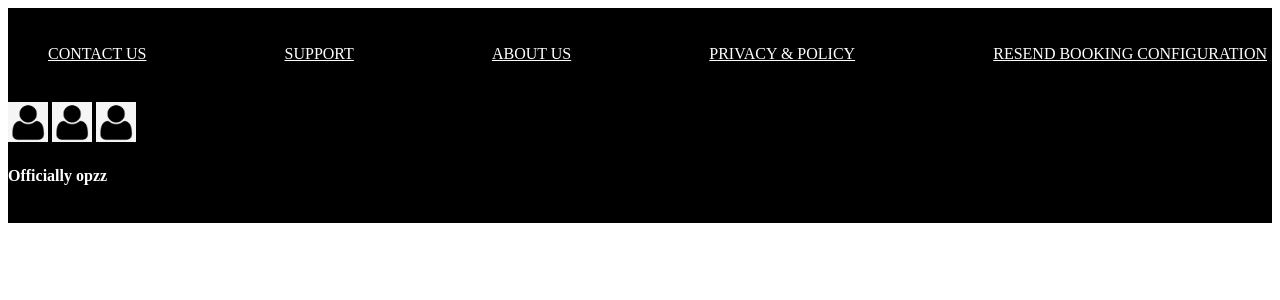
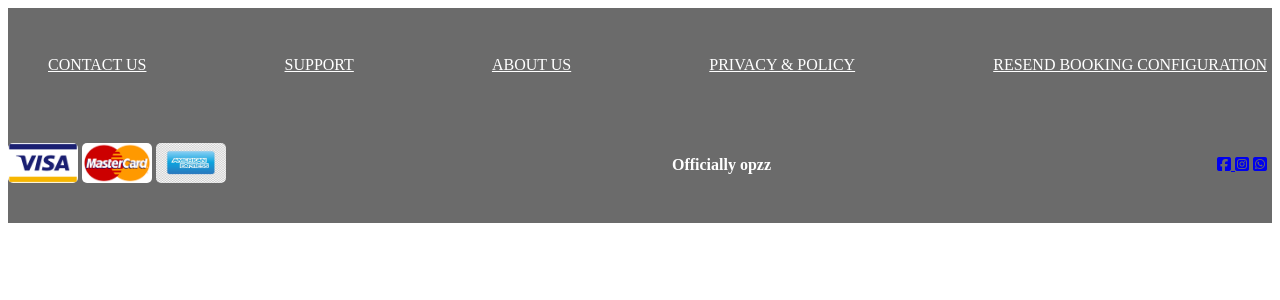
Before and after one commit to Damish-N/Cinama_booking, a PHP site: page /common/footer.php in a window 1280 px wide. Shown: the top 300 px of the page. Run offline with PHP 8.4, Linux system fonts and the light colour scheme; some libraries are stand-ins or nearby versions.

Commit message:
1:added footer

```diff
--- a/common/footer.php
+++ b/common/footer.php
@@ -10,6 +10,9 @@
           content="width=device-width, user-scalable=no, initial-scale=1.0, maximum-scale=1.0, minimum-scale=1.0">
     <meta http-equiv="X-UA-Compatible" content="ie=edge">
     <link rel="stylesheet" href="../../cinama/css/footer.css">
+    <script src="https://kit.fontawesome.com/2276aa4758.js" crossorigin="anonymous"></script>
+    <link rel="stylesheet" href="https://cdn.jsdelivr.net/npm/@fortawesome/fontawesome-free@5.15.4/css/fontawesome.min.css" integrity="sha384-jLKHWM3JRmfMU0A5x5AkjWkw/EYfGUAGagvnfryNV3F9VqM98XiIH7VBGVoxVSc7" crossorigin="anonymous">
+
     <title>Document</title>
 </head>
 <body>
@@ -23,11 +26,18 @@
     </ul>
     <div class="detail-section">
         <div class="card-payment">
-            <img width="40px" height="40px" src="../../cinama/image/profile.jpg" alt="logo-image">
-            <img width="40px" height="40px" src="../../cinama/image/profile.jpg" alt="logo-image">
-            <img width="40px" height="40px" src="../../cinama/image/profile.jpg" alt="logo-image">
+            <img width="70px" height="40px" src="../../cinama/image/visa.png" alt="logo-image">
+            <img width="70px" height="40px" src="../../cinama/image/master_card.png" alt="logo-image">
+            <img width="70px" height="40px" src="../../cinama/image/amrican_express.jpg" alt="logo-image">
         </div>
         <h4 style="color: white">Officially opzz</h4>
+        <div class="icon-list">
+            <a href="#">
+                <i class="fab fa-facebook-square"></i>
+            </a>
+            <a href="#"><i class="fab fa-instagram-square"></i></a>
+            <a href="#"><i class="fab fa-whatsapp-square"></i></a>
+        </div>
     </div>
 </div>
 </body>
--- a/css/footer.css
+++ b/css/footer.css
@@ -4,15 +4,36 @@
     justify-content: space-around;
     height: 200px;
     padding: 10px 5px 5px 0;
-    background: black;
+    background: #6b6b6b;
 }
 
 .footer-links ul{
     display: flex;
     flex-direction: row;
     justify-content: space-between;
+    list-style: none;
+
 }
 
+.footer-links ul li{
+    text-decoration: none;
+}
 .footer-links li a {
     color: white;
 }
+
+.detail-section{
+    width: 100%;
+    display: flex;
+    justify-content: space-between;
+    align-items: center;
+    justify-items: center;
+}
+.card-payment img{
+    border-radius: 5px;
+}
+
+.fa-brands{
+    height: 150px;
+    width: 50px;
+}
```
Also changed, not shown: image/amrican_express.jpg (added), image/master_card.png (added), image/visa.png (added).
